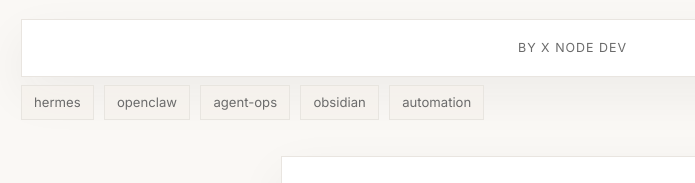
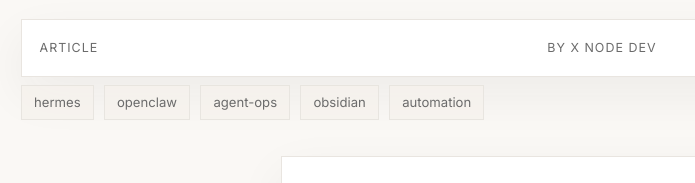
Before and after one commit to nodelabstudio/signal-n-circuit-publication, an Astro site: page /articles/ops-digest-process-article-draft in a window 1280 px wide. Shown: the part 513-696 px from the top of the page, 19-714 px from the left. Built offline with nearby package versions, Linux system fonts and the light colour scheme; Astro itself is replaced by a stand-in of ours; some packages are replaced by stand-ins of ours.

Commit message:
fix: add required type field to ops-digest article

```diff
--- a/src/content/publication/ops-digest-process-article-draft.md
+++ b/src/content/publication/ops-digest-process-article-draft.md
@@ -16,6 +16,7 @@ image: '/images/articles/ops-digest-hermes-agent-stack.png'
 sources:
   - 'https://github.com/nodelabstudio/hermes-digests'
   - 'https://github.com/nodelabstudio/hermes-ops-digest'
+type: 'article'
 ---
 
 # From Black Box to Living Log: How I Built an Ops Digest for My AI Agent Stack
```
